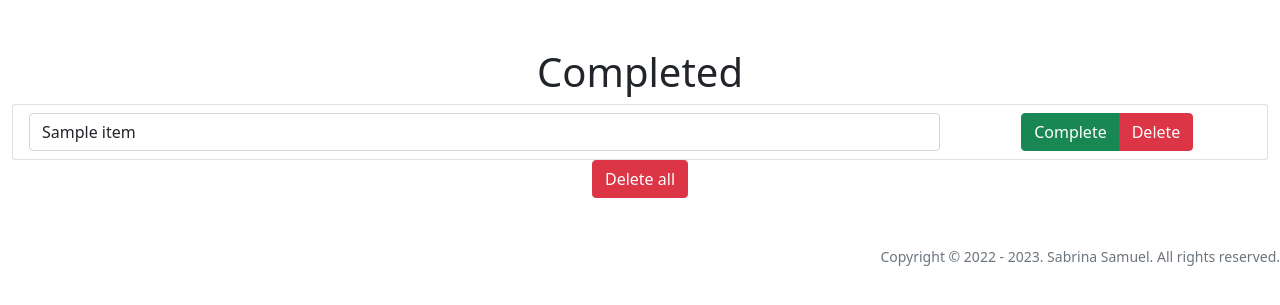
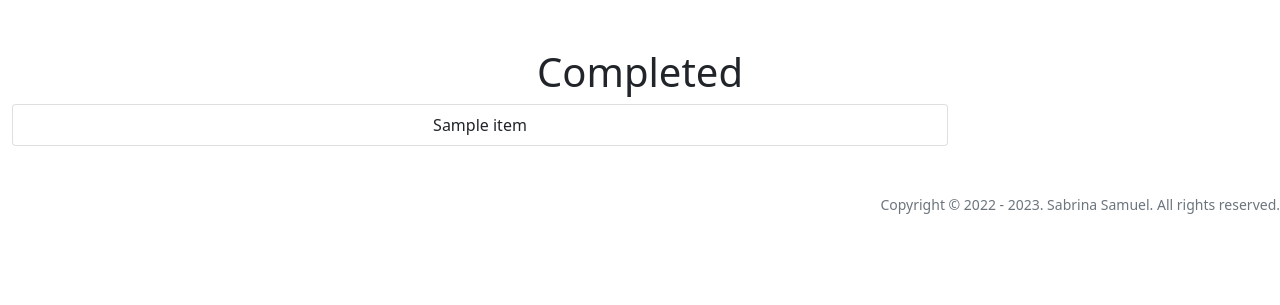
Before and after one commit to ssrome/cs50-final-project, a Flask app: template templates/completed.html in a window 1280 px wide. Shown: the top 305 px of the page. Run offline with Flask 2, Linux system fonts and the light colour scheme; the template is opened without the code that fills it: most values are stand-ins (such as "Sample title", 1, 10 or a date in 2020); some libraries are stand-ins or nearby versions.

Commit message:
Show only completed items on completed page

```diff
--- a/app.py
+++ b/app.py
@@ -89,7 +89,13 @@ def index():
 @app.route("/completed")
 def completed():
     items = json.loads(localStorage.getItem("list"))
-    return render_template("completed.html", item_list=items)
+    filtered_completed_items = []
+
+    for item in items:
+        if item["is_complete"] is True:
+            filtered_completed_items.append(item)
+
+    return render_template("completed.html", item_list=filtered_completed_items)
 
 
 @app.route("/error")
--- a/templates/completed.html
+++ b/templates/completed.html
@@ -5,57 +5,16 @@
 {% if item_list %}
 
 <div class="row align-items-center">
-  <div class="col-12">
+  <div class="col-9">
     <ul class="list-group">
       {% for item in item_list %}
       <li class="list-group-item">
-          <form method="POST">
-              <div class="row">
-                  {% if item.is_complete == True %}
-                <div class="col-9">
-                    <input class="form-control" type="text" value="{{ item.name }}" aria-label="readonly input" readonly>
-                </div>
-                <div class="col-3">
-                    <div class="btn-group" role="group" aria-label="Basic mixed styles example">
-                        <Button type="submit" name="incomplete-event" value="{{ loop.index0 }}" class="btn btn-outline-success" >
-                        Incomplete
-                        </Button>
-                        <Button type="submit" name="delete-event" value="{{ loop.index0 }}" class="btn btn-danger" >
-                        Delete
-                        </Button>
-                    </div>
-                </div>
-                  {% else %}
-                      <div class="col-9">
-                          <input class="form-control" type="text" value="{{ item.name }}" aria-label="input">
-                      </div>
-                      <div class="col-3">
-                        <div class="btn-group" role="group" aria-label="Basic mixed styles example">
-                            <Button type="submit" name="complete-event" value="{{ loop.index0 }}" class="btn btn-success" >
-                            Complete
-                            </Button>
-                            <Button type="submit" name="delete-event" value="{{ loop.index0 }}" class="btn btn-danger" >
-                            Delete
-                            </Button>
-                        </div>
-                      </div>
-
-                  {%  endif %}
-              </div>
-          </form>
-
-          </li>
+      {{ item.name }}
+      </li>
       {% endfor %}
     </ul>
   </div>
 </div>
-    <div class="row">
-        <form method="POST">
-            <Button type="submit" name="delete-all-event" class="btn btn-danger">
-            Delete all
-            </Button>
-      </form>
-    </div>
 {% endif %}
 
 
```
Also changed, not shown: tests/test_app.py (+10 -10 lines).
